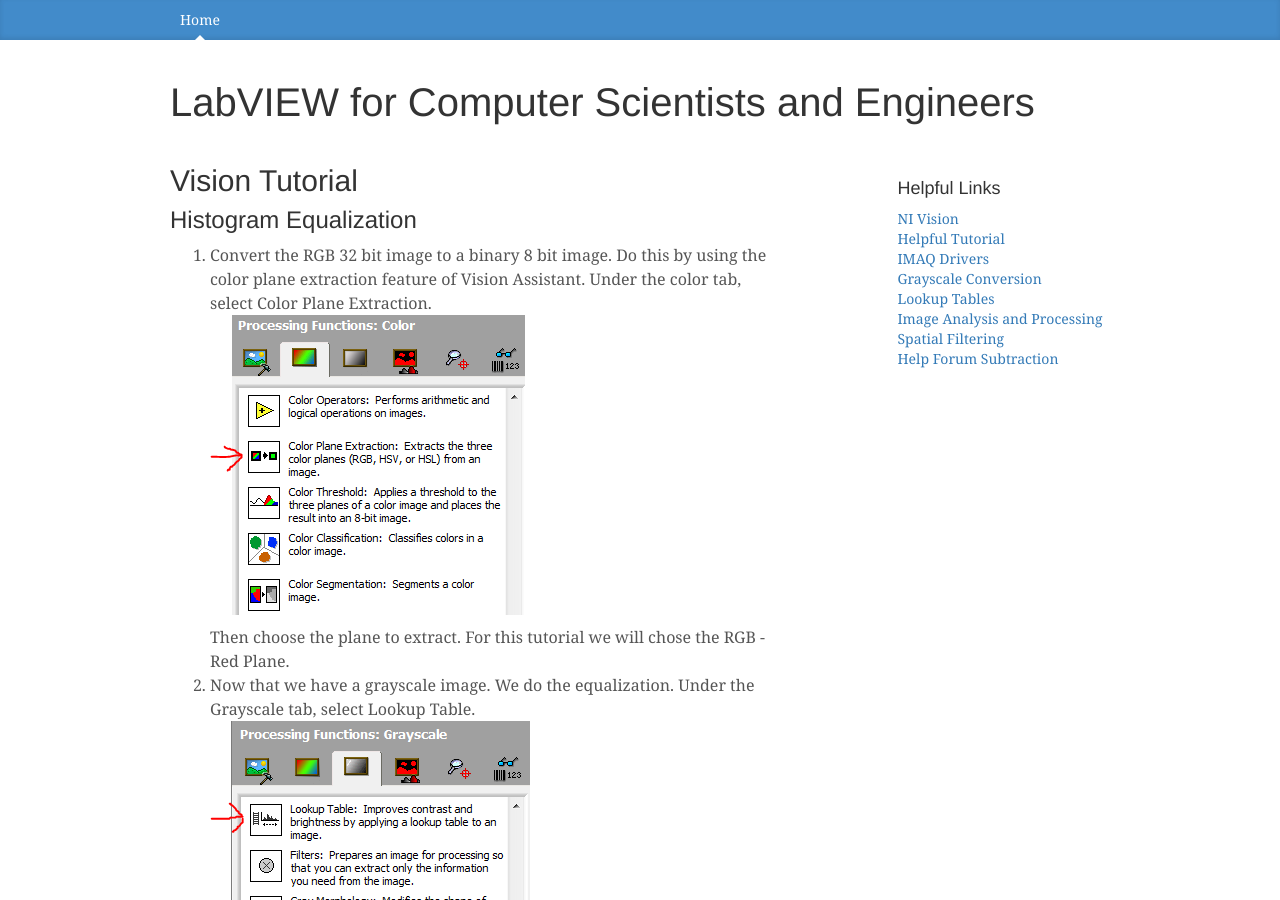
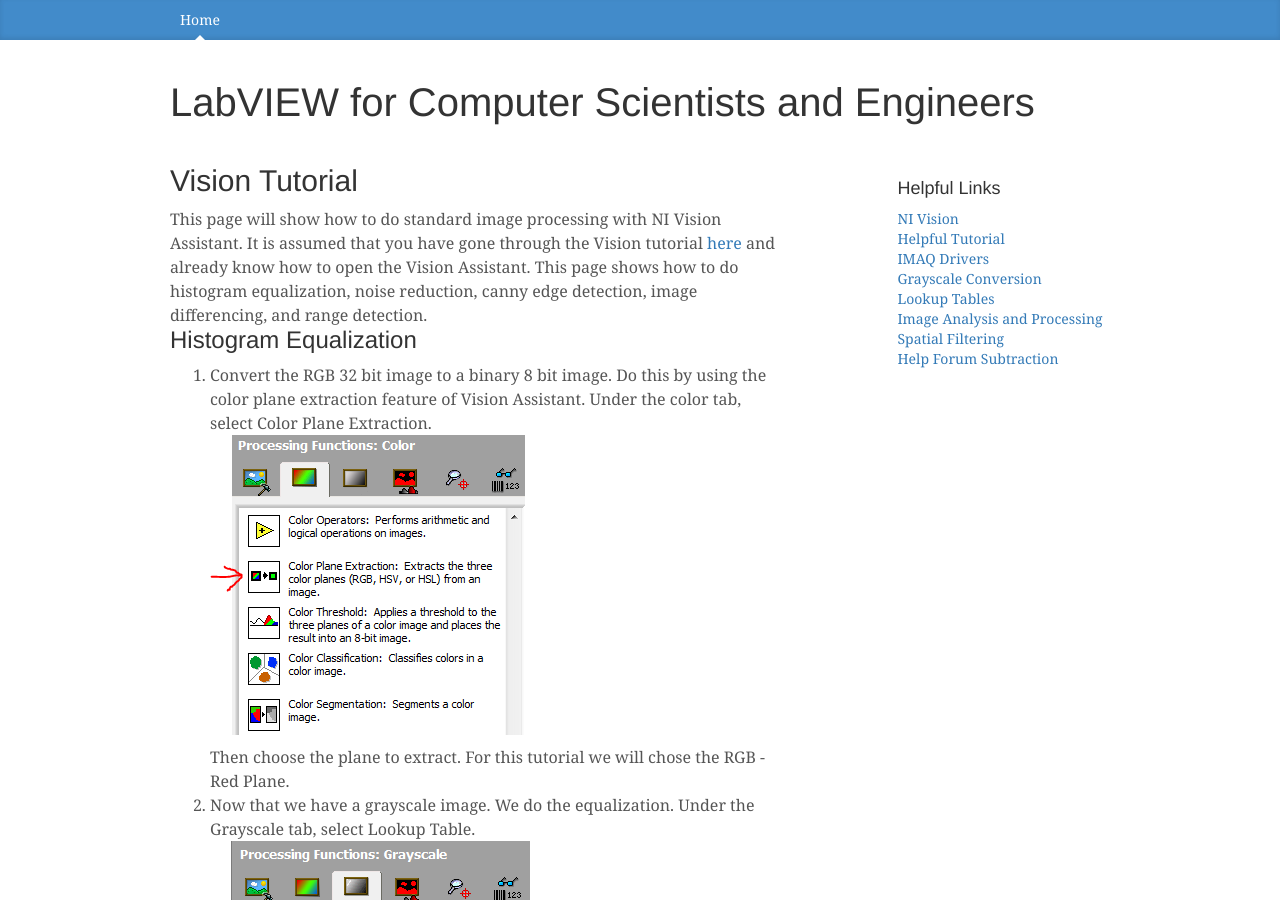
Before and after one commit to LabVIEW-Robotics/LabVIEW-Robotics.github.io, a Jekyll site: the page built from vision_tutorial.html, in a window 1280 px wide and 900 px high. Built offline with Jekyll 4.4.1, drawn with Linux system fonts in a browser that asks for light colours; nearby versions of some CDN libraries; Markdown is read by kramdown in place of the engine named in the settings.

Commit message:
summary intro

```diff
--- a/vision_tutorial.html
+++ b/vision_tutorial.html
@@ -28,6 +28,11 @@
   name: Help Forum Subtraction
 ---
 <h2>Vision Tutorial</h2>
+This page will show how to do standard image processing with NI Vision Assistant.
+It is assumed that you have gone through the Vision tutorial <a href="/vision/">here</a>
+and already know how to open the Vision Assistant. This page shows how to do histogram
+equalization, noise reduction, canny edge detection, image differencing, and
+range detection.
 <h3>Histogram Equalization</h3>
 <ol>
 <li>
```
